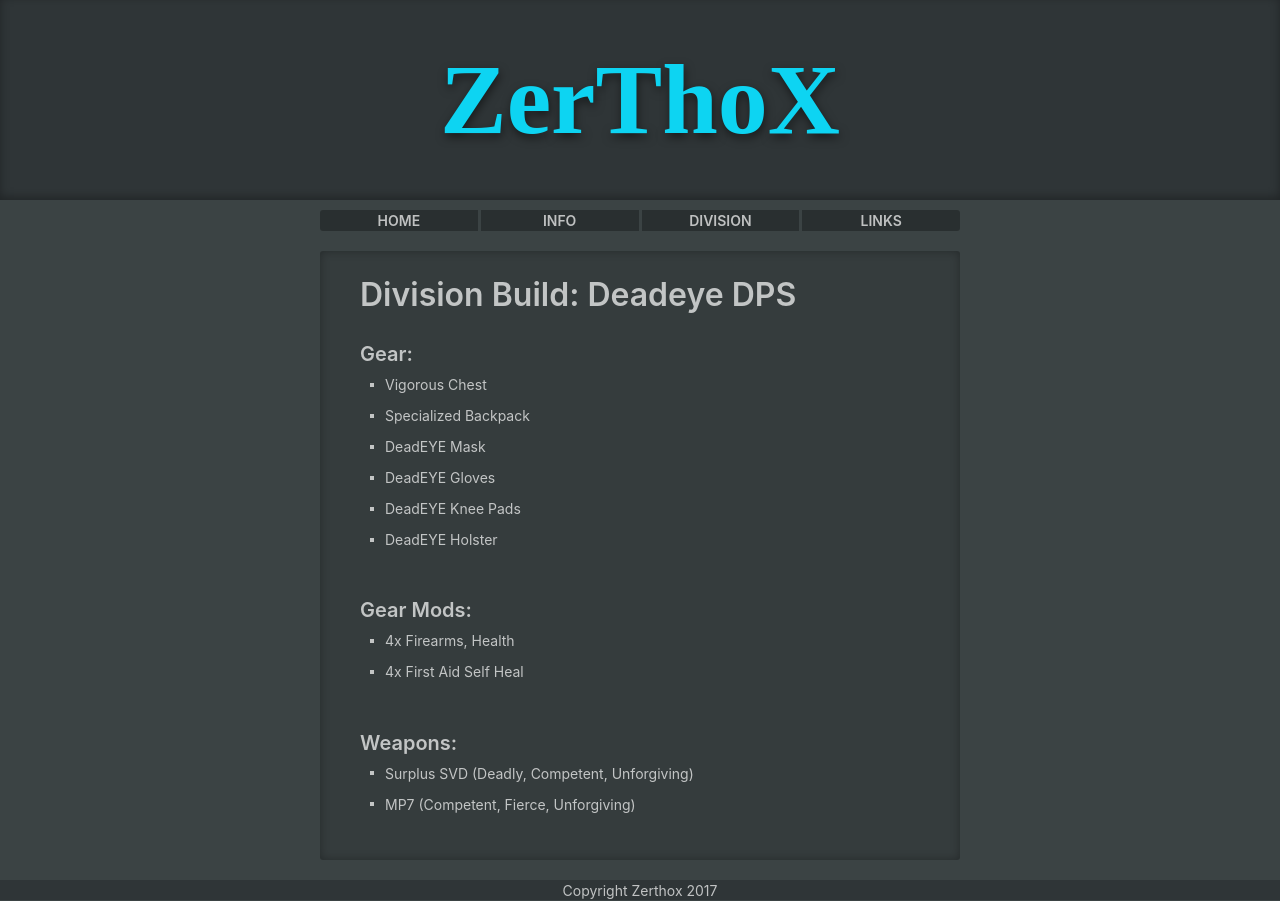
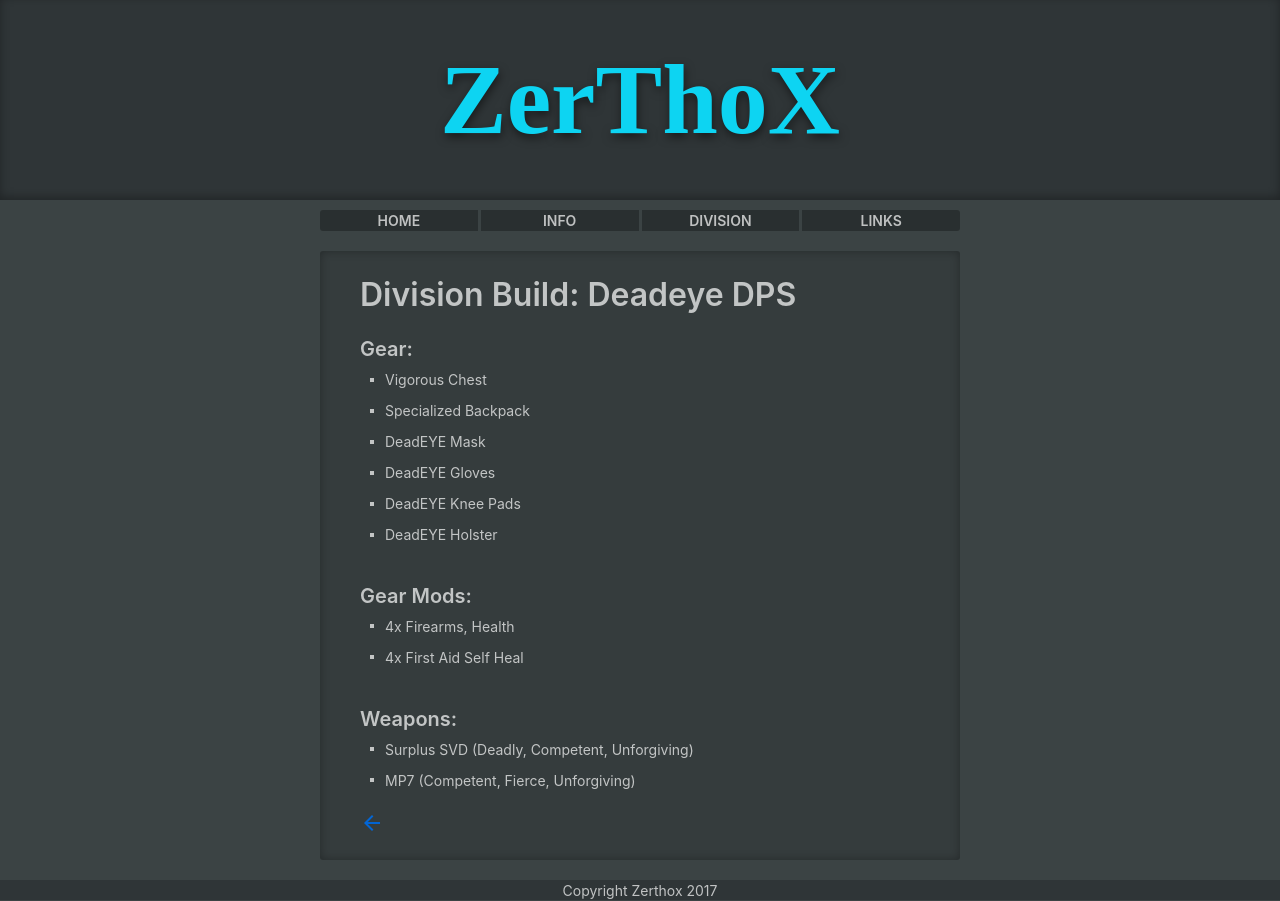
Before and after one commit to Zerthox/zerthox.github.io, a Jekyll site: the page built from division/builds/deadeye.html, in a window 1280 px wide. Built offline with Jekyll 4.4.1, drawn with Linux system fonts in a browser that asks for light colours; some web fonts are replaced.

Commit message:
Update build.html

```diff
--- a/_layouts/build.html
+++ b/_layouts/build.html
@@ -28,7 +28,7 @@
 	    	</ul>
 	    	<div class="content build">
       			{{ content }}
-			<a href="../../division" class="back-button"></a>
+			<a href="../../division"><i class="material-icons">arrow_back</i></a>
 	    	</div>
 	    </section>
 	    <footer class="site-footer">
```
